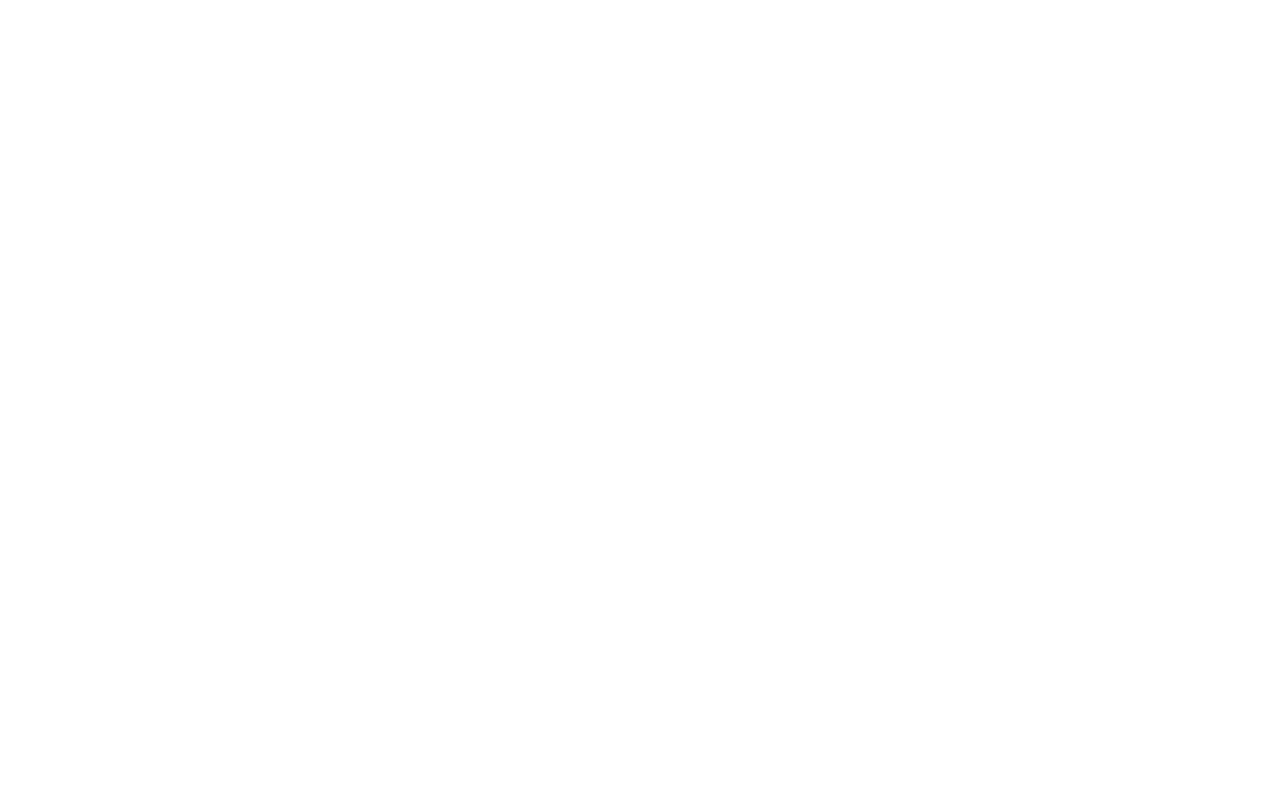
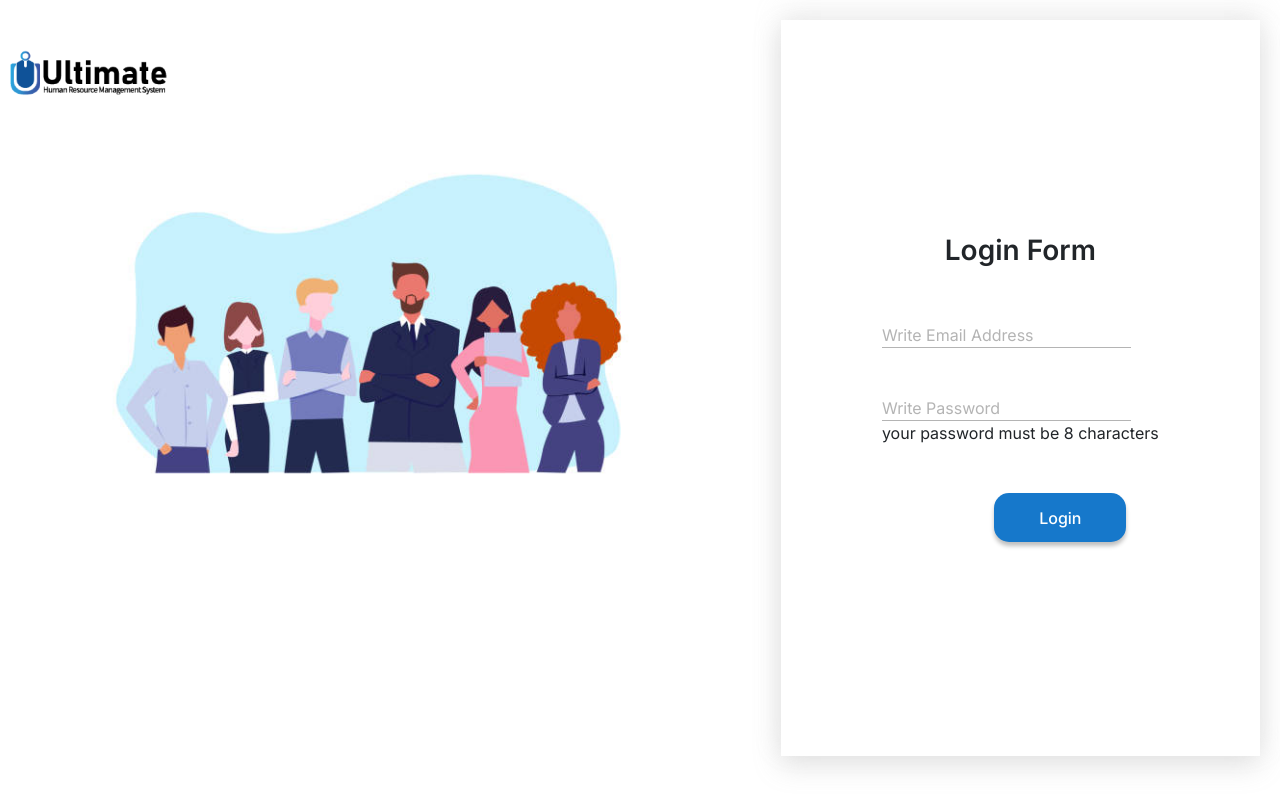
Before and after one commit to Douglas254/Front-end-Intern-Tasks, a React (Vite) app: page /login in a window 1280 px wide. Before the commit this address had no page. Built offline with nearby package versions, Linux system fonts and the light colour scheme.

Commit message:
modify login and signup form

```diff
--- a/src/App.jsx
+++ b/src/App.jsx
@@ -1,13 +1,19 @@
 import "react-toastify/dist/ReactToastify.css";
 import { BrowserRouter, Routes, Route } from "react-router-dom";
 import Form1 from "./pages/Form1";
+import Login from "./pages/Login";
+import Attendance from "./pages/Attendance";
+import { ToastContainer } from "react-toastify";
 
 function App() {
   return (
     <>
+      <ToastContainer />
       <BrowserRouter>
         <Routes>
-          <Route path="/" element={<Form1/>} />
+          <Route path="/" element={<Form1 />} />
+          <Route path="/login" element={<Login />} />
+          <Route path="/attendance" element={<Attendance />} />
         </Routes>
       </BrowserRouter>
     </>
--- a/src/index.css
+++ b/src/index.css
@@ -3,7 +3,6 @@
   margin: 0;
   padding: 0;
   font-family: "Inter", sans-serif;
-  overflow: hidden;
 }
 
 .banner__img {
@@ -106,6 +105,10 @@ button {
   background-color: transparent;
 }
 
+.country__code {
+  width: 67px;
+}
+
 @media (max-width: 512px) {
   .logo img {
     width: 104px;
@@ -148,4 +151,8 @@ button {
     justify-content: center;
     margin-left: 10px;
   }
+
+  .country__code {
+    width: 37px;
+  }
 }
--- a/src/pages/Form1.jsx
+++ b/src/pages/Form1.jsx
@@ -1,8 +1,45 @@
 import React, { useState } from "react";
 import { FormBanner } from "../components";
+import axios from "axios";
+import { Link } from "react-router-dom";
+import { toast } from "react-toastify";
+import { useNavigate } from "react-router-dom";
+
+// our api
+const api = "https://test.nexisltd.com/signup";
+
+// initial data state
+const initialState = {
+  first_name: "",
+  last_name: "",
+  phone_number: "",
+  email: "",
+  password: "",
+};
 
 const Form1 = () => {
   const [currentStep, setCurrentStep] = useState("stepOne");
+  const [inputs, setInputs] = useState(initialState);
+  const navigate = useNavigate();
+
+  const { first_name, last_name, phone_number, email, password } = inputs;
+
+  const handleChange = (e) => {
+    let { name, value } = e.target;
+
+    setInputs({
+      ...inputs,
+      [name]: value,
+    });
+  };
+
+  const handleSubmit = (e) => {
+    e.preventDefault();
+    console.log(inputs);
+    axios.post(api, inputs);
+    toast.success("Sign Up Successful");
+    navigate("/login");
+  };
 
   return (
     <>
@@ -12,7 +49,7 @@ const Form1 = () => {
         </div>
         <div className="col-md-5 ">
           <div className="form__container signup__container">
-            <form>
+            <form onSubmit={handleSubmit}>
               <div className="p-5">
                 <div className="row">
                   <h3 className="text-center signup__text">SignUp Form</h3>
@@ -25,6 +62,8 @@ const Form1 = () => {
                         name="first_name"
                         id="first_name"
                         placeholder="Write First Name"
+                        value={first_name}
+                        onChange={handleChange}
                       />
                     </div>
                     <div className="pt-5">
@@ -33,6 +72,8 @@ const Form1 = () => {
                         name="last_name"
                         id="last_name"
                         placeholder="Write Last Name"
+                        value={last_name}
+                        onChange={handleChange}
                       />
                     </div>
                     <div className="">
@@ -49,7 +90,7 @@ const Form1 = () => {
                       <div className="form__footer__container">
                         <span>Already have an account?</span>
                         <span className="login__here">
-                          <a href="">Login here!</a>
+                          <Link to="login">Login here!</Link>
                         </span>
                       </div>
                     </div>
@@ -63,7 +104,10 @@ const Form1 = () => {
                         type="number"
                         name="phone_number"
                         id="phone_number"
-                        placeholder="+2547 XXXXXXXXX"
+                        placeholder="+254 7XXXXXXXXX"
+                        value={phone_number}
+                        onChange={handleChange}
+                        className="w-75 me-2"
                       />
                     </div>
                     <div className="pt-5">
@@ -72,6 +116,9 @@ const Form1 = () => {
                         name="email"
                         id="email"
                         placeholder="Write Email Address"
+                        value={email}
+                        onChange={handleChange}
+                        className="w-100 me-2"
                       />
                     </div>
 
@@ -98,6 +145,8 @@ const Form1 = () => {
                         name="password"
                         id="password"
                         placeholder="Write Password"
+                        value={password}
+                        onChange={handleChange}
                       />
                       <div className="fs-6">
                         your password must be 8 characters
--- /dev/null
+++ b/src/pages/Login.jsx
@@ -0,0 +1,103 @@
+import React, { useState } from "react";
+import { FormBanner } from "../components";
+import axios from "axios";
+import { useNavigate } from "react-router-dom";
+import { toast } from "react-toastify";
+
+// our api
+const api = "https://test.nexisltd.com/login";
+
+// initial data state
+const initialState = {
+  email: "",
+  password: "",
+};
+
+const Login = () => {
+  const [currentStep, setCurrentStep] = useState("login");
+  const [inputs, setInputs] = useState(initialState);
+
+  const navigate = useNavigate();
+
+  const { email, password } = inputs;
+
+  const handleChange = (e) => {
+    let { name, value } = e.target;
+
+    setInputs({
+      ...inputs,
+      [name]: value,
+    });
+  };
+
+  const handleSubmit = (e) => {
+    e.preventDefault();
+    console.log(inputs);
+    axios
+      .post(api, inputs)
+      .then((res) => {
+        localStorage.setItem("token", JSON.stringify(res.data));
+        toast.success("Login Successful");
+        navigate("/attendance");
+      })
+      .catch((err) => console.log(err));
+  };
+
+  return (
+    <>
+      <div className="row">
+        <div className="col-md-7">
+          <FormBanner />
+        </div>
+        <div className="col-md-5 ">
+          <div className="form__container signup__container">
+            <form onSubmit={handleSubmit}>
+              <div className="p-5">
+                <div className="row">
+                  <h3 className="text-center signup__text">Login Form</h3>
+                </div>
+
+                {currentStep === "login" && (
+                  <div className="stepThree">
+                    <div className="pt-5">
+                      <input
+                        type="email"
+                        name="email"
+                        id="email"
+                        placeholder="Write Email Address"
+                        value={email}
+                        onChange={handleChange}
+                      />
+                    </div>
+                    <div className="pt-5">
+                      <input
+                        type="text"
+                        name="password"
+                        id="password"
+                        placeholder="Write Password"
+                        value={password}
+                        onChange={handleChange}
+                      />
+                      <div className="fs-6">
+                        your password must be 8 characters
+                      </div>
+                    </div>
+                    <div className="">
+                      <span className="signup__container pt-5">
+                        <button type="submit" className="signup__button">
+                          Login
+                        </button>
+                      </span>
+                    </div>
+                  </div>
+                )}
+              </div>
+            </form>
+          </div>
+        </div>
+      </div>
+    </>
+  );
+};
+
+export default Login;
```
